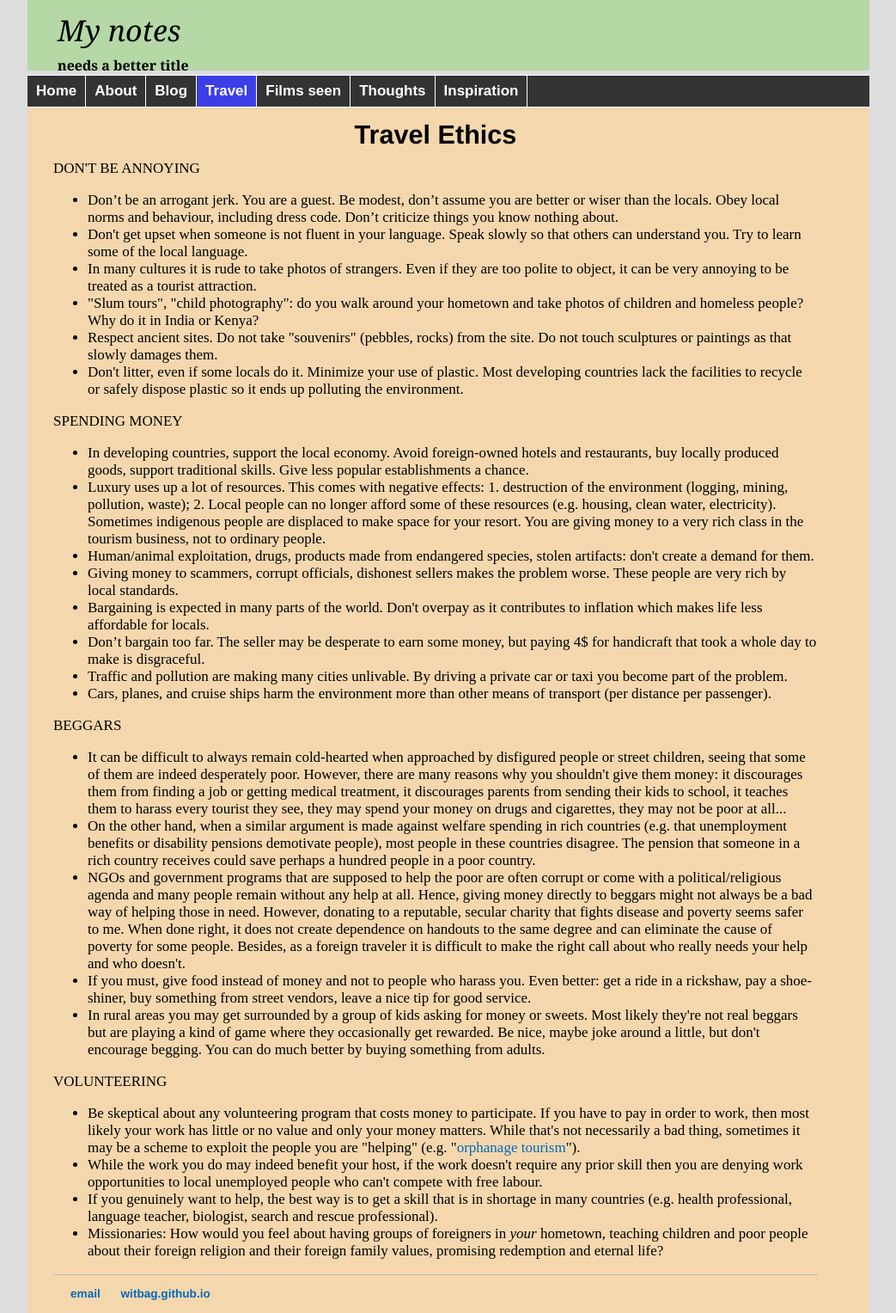
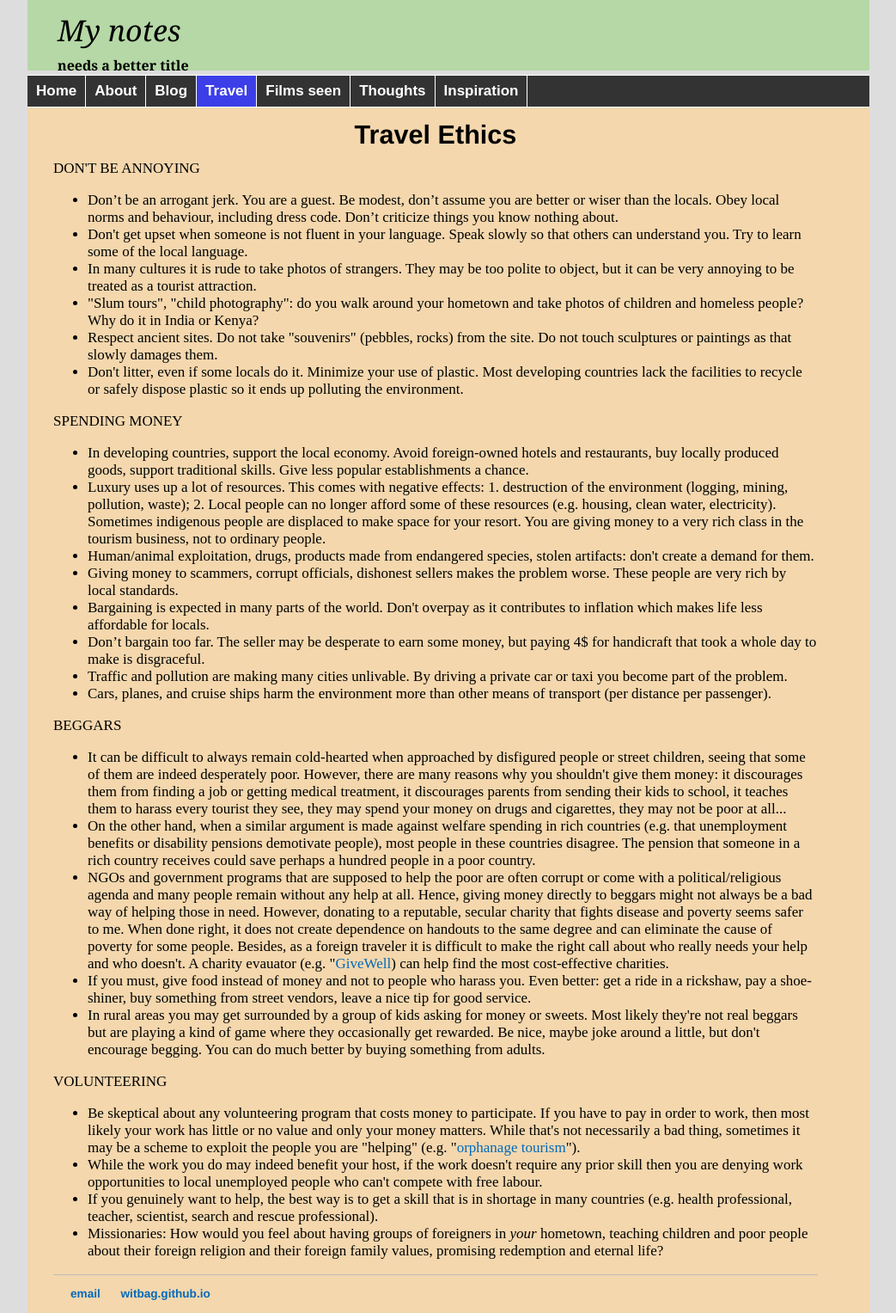
Before and after one commit to witbag/witbag.github.io, a Jekyll site: the page built from travel/ethics.html, in a window 1280 px wide. Shown: the whole page at 86% size, without its empty margins (118-1161 px from the left). Built offline with Jekyll 4.4.1, drawn with Linux system fonts in a browser that asks for light colours.

Commit message:
Update ethics.html

```diff
--- a/travel/ethics.html
+++ b/travel/ethics.html
@@ -12,7 +12,7 @@ DON'T BE ANNOYING<br>
 <ul>
 <li>Don’t be an arrogant jerk. You are a guest. Be modest, don’t assume you are better or wiser than the locals. Obey local norms and behaviour, including dress code. Don’t criticize things you know nothing about.
 <li>Don't get upset when someone is not fluent in your language. Speak slowly so that others can understand you. Try to learn some of the local language.
-<li>In many cultures it is rude to take photos of strangers. Even if they are too polite to object, it can be very annoying to be treated as a tourist attraction.
+<li>In many cultures it is rude to take photos of strangers. They may be too polite to object, but it can be very annoying to be treated as a tourist attraction.
 <li>"Slum tours", "child photography": do you walk around your hometown and take photos of children and homeless people? Why do it in India or Kenya?
 <li>Respect ancient sites. Do not take "souvenirs" (pebbles, rocks) from the site. Do not touch sculptures or paintings as that slowly damages them.
 <li>Don't litter, even if some locals do it. Minimize your use of plastic. Most developing countries lack the facilities to recycle or safely dispose plastic so it ends up polluting the environment.
@@ -32,7 +32,7 @@ DON'T BE ANNOYING<br>
 <ul>
 <li>It can be difficult to always remain cold-hearted when approached by disfigured people or street children, seeing that some of them are indeed desperately poor. However, there are many reasons why you shouldn't give them money: it discourages them from finding a job or getting medical treatment, it discourages parents from sending their kids to school, it teaches them to harass every tourist they see, they may spend your money on drugs and cigarettes, they may not be poor at all...
 <li>On the other hand, when a similar argument is made against welfare spending in rich countries (e.g. that unemployment benefits or disability pensions demotivate people), most people in these countries disagree. The pension that someone in a rich country receives could save perhaps a hundred people in a poor country.
-<li>NGOs and government programs that are supposed to help the poor are often corrupt or come with a political/religious agenda and many people remain without any help at all. Hence, giving money directly to beggars might not always be a bad way of helping those in need. However, donating to a reputable, secular charity that fights disease and poverty seems safer to me. When done right, it does not create dependence on handouts to the same degree and can eliminate the cause of poverty for some people. Besides, as a foreign traveler it is difficult to make the right call about who really needs your help and who doesn't.
+<li>NGOs and government programs that are supposed to help the poor are often corrupt or come with a political/religious agenda and many people remain without any help at all. Hence, giving money directly to beggars might not always be a bad way of helping those in need. However, donating to a reputable, secular charity that fights disease and poverty seems safer to me. When done right, it does not create dependence on handouts to the same degree and can eliminate the cause of poverty for some people. Besides, as a foreign traveler it is difficult to make the right call about who really needs your help and who doesn't. A charity evauator (e.g. "<a href="https://www.givewell.org/" target=_blank>GiveWell</a>) can help find the most cost-effective charities.
 <li>If you must, give food instead of money and not to people who harass you. Even better: get a ride in a rickshaw, pay a shoe-shiner, buy something from street vendors, leave a nice tip for good service.
 <li>In rural areas you may get surrounded by a group of kids asking for money or sweets. Most likely they're not real beggars but are playing a kind of game where they occasionally get rewarded. Be nice, maybe joke around a little, but don't encourage begging. You can do much better by buying something from adults.
 </ul>
@@ -40,5 +40,5 @@ DON'T BE ANNOYING<br>
 <ul>
 <li>Be skeptical about any volunteering program that costs money to participate. If you have to pay in order to work, then most likely your work has little or no value and only your money matters. While that's not necessarily a bad thing, sometimes it may be a scheme to exploit the people you are "helping" (e.g. "<a href="https://www.theguardian.com/world/orphanage-tourism" target=_blank>orphanage tourism</a>").
 <li>While the work you do may indeed benefit your host, if the work doesn't require any prior skill then you are denying work opportunities to local unemployed people who can't compete with free labour.
-<li>If you genuinely want to help, the best way is to get a skill that is in shortage in many countries (e.g. health professional, language teacher, biologist, search and rescue professional).
+<li>If you genuinely want to help, the best way is to get a skill that is in shortage in many countries (e.g. health professional, teacher, scientist, search and rescue professional).
 <li>Missionaries: How would you feel about having groups of foreigners in <i>your</i> hometown, teaching children and poor people about their foreign religion and their foreign family values, promising redemption and eternal life?
```
